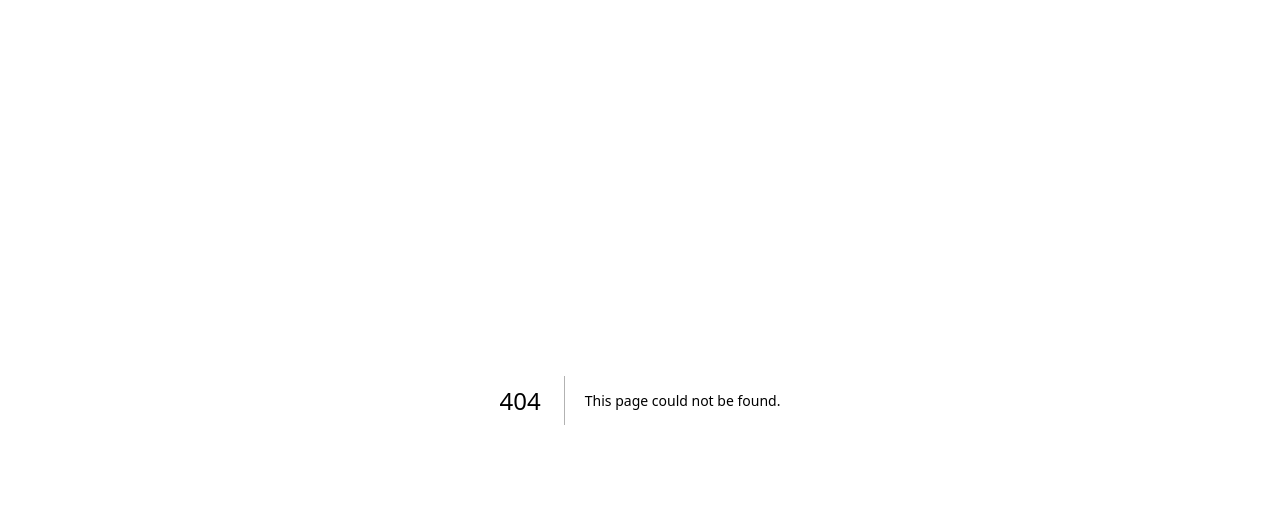
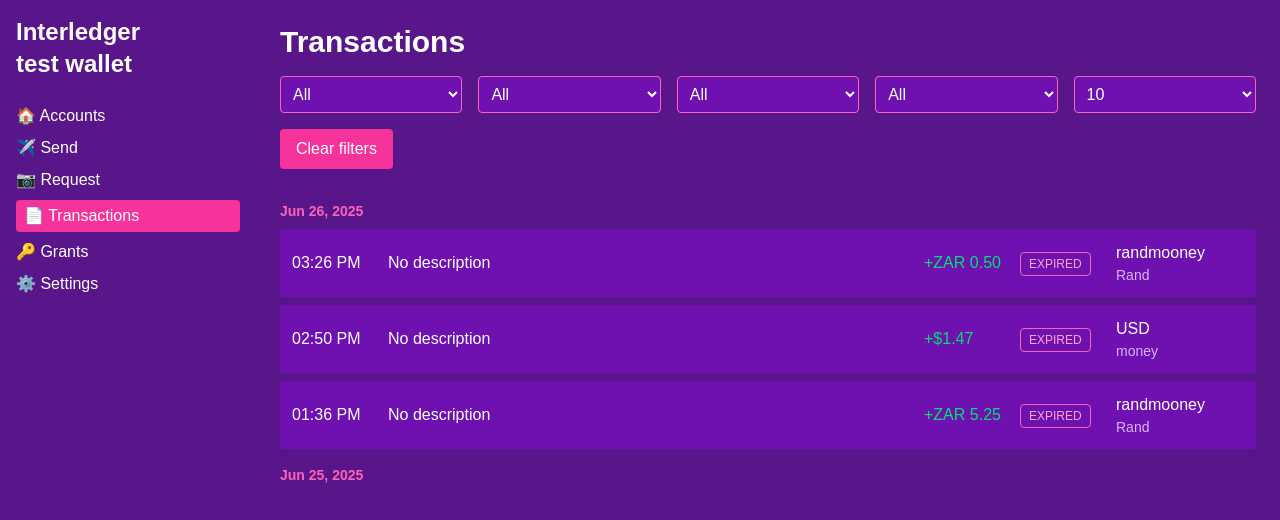
Before and after one commit to Chiko-DK/Open-payment, a Next.js app: page /transactions in a window 1280 px wide. Before the commit this address had no page. Shown: the top 520 px of the page. Built offline with nearby package versions, Linux system fonts and the light colour scheme.

Commit message:
Added transaction page

```diff
--- /dev/null
+++ b/src/app/transactions/page.tsx
@@ -0,0 +1,92 @@
+"use client";
+
+import { useState } from 'react';
+
+const dummyTransactions = [
+  {
+    date: 'Jun 26, 2025',
+    time: '03:26 PM',
+    details: 'No description',
+    amount: '+ZAR 0.50',
+    status: 'EXPIRED',
+    pointerName: 'randmooney',
+    currency: 'Rand',
+  },
+  {
+    date: 'Jun 26, 2025',
+    time: '02:50 PM',
+    details: 'No description',
+    amount: '+$1.47',
+    status: 'EXPIRED',
+    pointerName: 'USD',
+    currency: 'money',
+  },
+  {
+    date: 'Jun 26, 2025',
+    time: '01:36 PM',
+    details: 'No description',
+    amount: '+ZAR 5.25',
+    status: 'EXPIRED',
+    pointerName: 'randmooney',
+    currency: 'Rand',
+  },
+];
+
+export default function Transactions() {
+  const [filters, setFilters] = useState({ account: 'All', pointer: 'All', type: 'All', status: 'All' });
+
+  return (
+    <div className="min-h-screen bg-purple-900 text-white flex">
+      <aside className="w-64 p-4 space-y-4">
+        <h1 className="text-2xl font-bold mb-6">Interledger<br />test wallet</h1>
+        <nav className="space-y-2">
+          <div>🏠 Accounts</div>
+          <div>✈️ Send</div>
+          <div>📷 Request</div>
+          <div className="bg-pink-500 text-white px-2 py-1 rounded">📄 Transactions</div>
+          <div>🔑 Grants</div>
+          <div>⚙️ Settings</div>
+        </nav>
+      </aside>
+
+      <main className="flex-1 p-6">
+        <h2 className="text-3xl font-bold mb-4">Transactions</h2>
+
+        <div className="grid grid-cols-5 gap-4 mb-4">
+          {['Account', 'Payment Pointer', 'Type', 'Status'].map(label => (
+            <select key={label} className="bg-purple-800 p-2 rounded border border-pink-400">
+              <option>All</option>
+            </select>
+          ))}
+          <select className="bg-purple-800 p-2 rounded border border-pink-400">
+            <option>10</option>
+          </select>
+        </div>
+
+        <button className="mb-4 px-4 py-2 bg-pink-500 rounded">Clear filters</button>
+
+        {['Jun 26, 2025', 'Jun 25, 2025'].map((groupDate) => (
+          <div key={groupDate}>
+            <div className="text-pink-400 font-bold text-sm mt-4 mb-2">{groupDate}</div>
+            {dummyTransactions
+              .filter(tx => tx.date === groupDate)
+              .map((tx, i) => (
+                <div key={i} className="flex justify-between items-center bg-purple-800 p-3 rounded mb-2">
+                  <div className="w-24">{tx.time}</div>
+                  <div className="flex-1">{tx.details}</div>
+                  <div className="w-24 text-green-400">{tx.amount}</div>
+                  <div className="w-24">
+                    <span className="border border-pink-400 text-pink-300 px-2 py-1 rounded text-xs">{tx.status}</span>
+                  </div>
+                  <div className="w-32">
+                    <div>{tx.pointerName}</div>
+                    <div className="text-sm text-purple-300">{tx.currency}</div>
+                  </div>
+                </div>
+              ))}
+          </div>
+        ))}
+      </main>
+    </div>
+  );
+}
```
